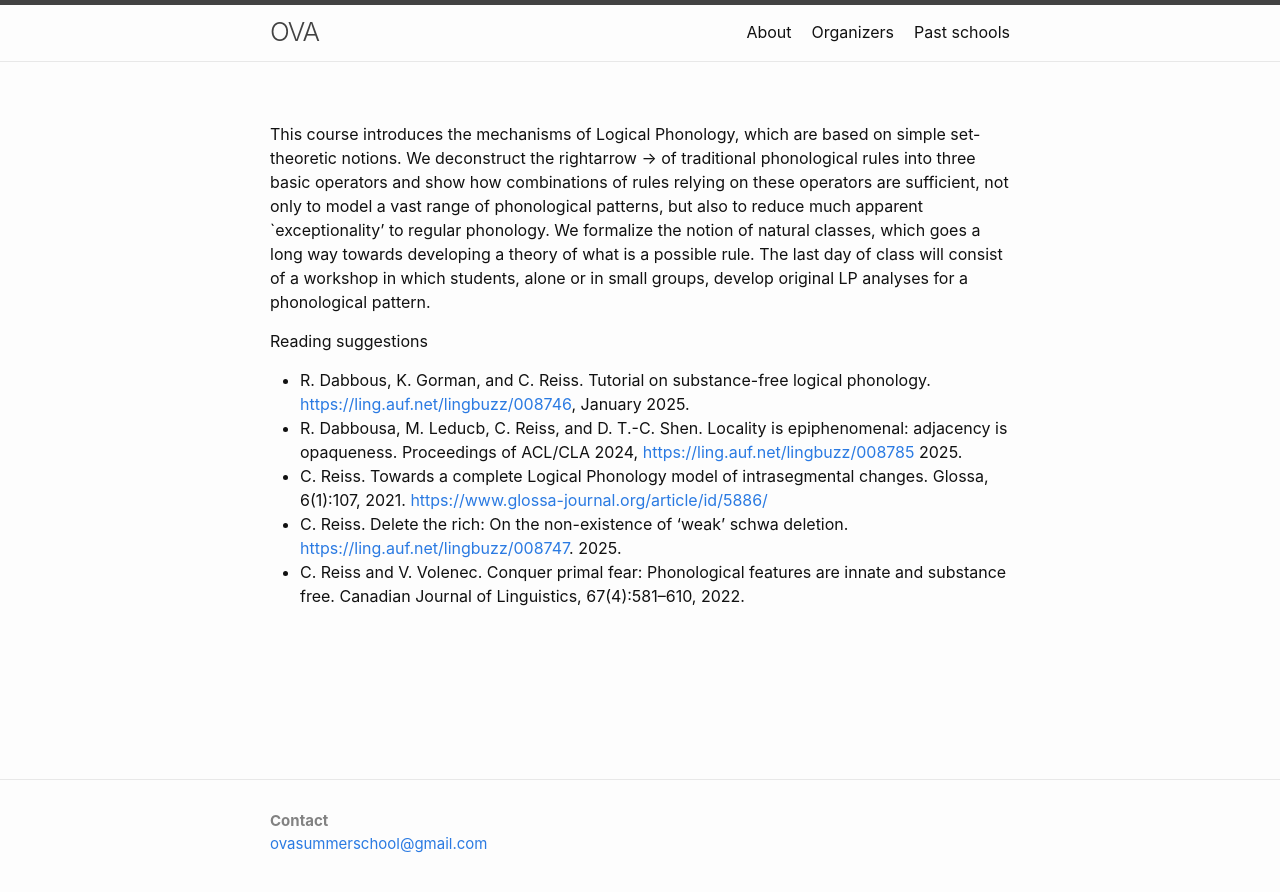
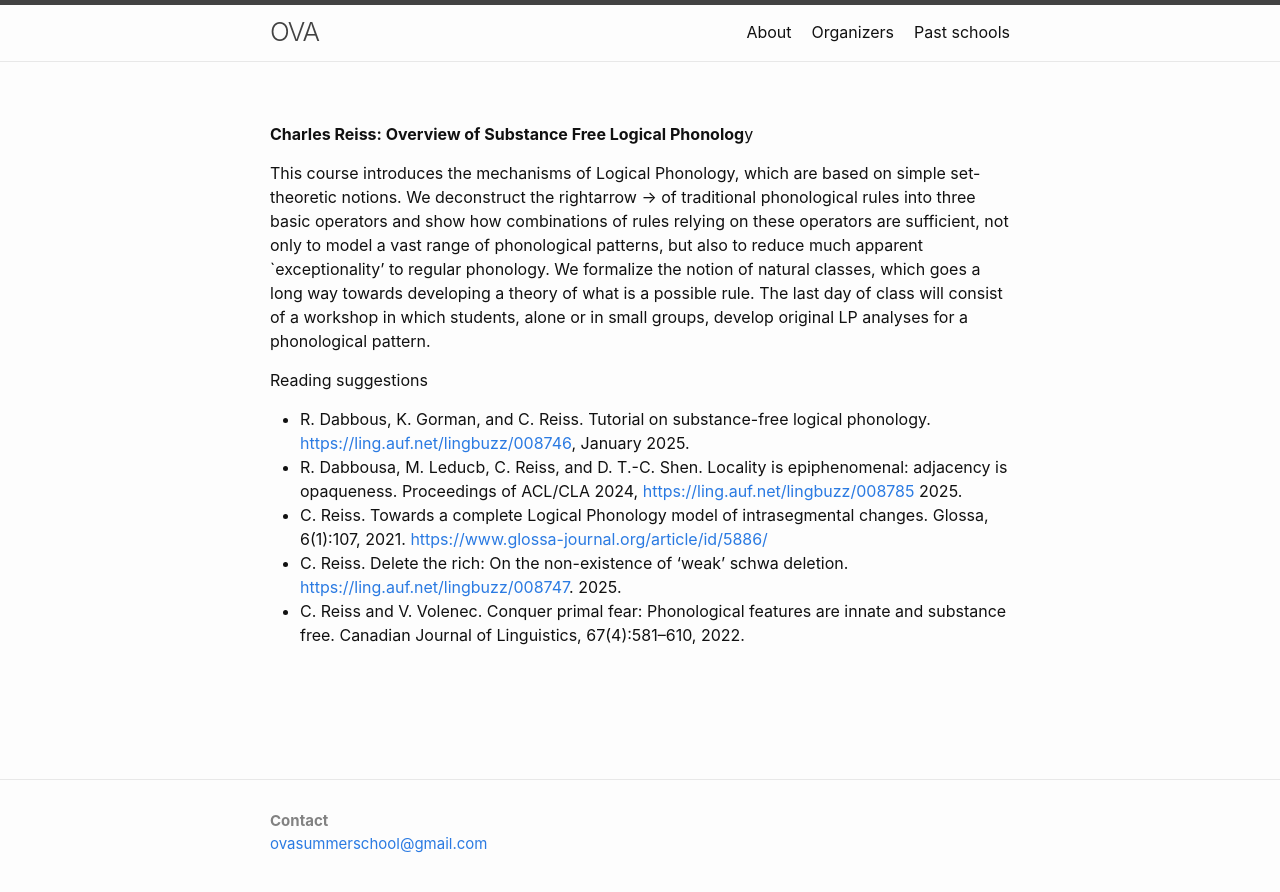
Before and after one commit to ovaschool/ovaschool.github.io, a Jekyll site: the page built from staticpages/oldprograms/zagreb2025-cs/reiss-substancefreephonology.md, in a window 1280 px wide. Shown: the top 892 px of the page. Built offline with Jekyll 4.4.1, drawn with Linux system fonts in a browser that asks for light colours; our own code applies the rules of GitHub Pages for plain Markdown files.

Commit message:
Update reiss-substancefreephonology.md

```diff
--- a/staticpages/oldprograms/zagreb2025-cs/reiss-substancefreephonology.md
+++ b/staticpages/oldprograms/zagreb2025-cs/reiss-substancefreephonology.md
@@ -4,6 +4,7 @@ permalink: /reissoverview/
 layout: page
 exclude: true
 ---
+**Charles Reiss: Overview of Substance Free Logical Phonolog**y<br/>
 
 This course introduces the mechanisms of Logical Phonology, which are based on simple set-theoretic notions. We deconstruct the rightarrow -> of traditional phonological rules into three basic operators and show how combinations of rules relying on these operators are sufficient, not only to model a vast range of phonological patterns, but also to reduce much apparent `exceptionality’ to regular phonology. We formalize the notion of natural classes, which goes a long way towards developing a theory of what is a possible rule. The last day of class will consist of a workshop in which students, alone or in small groups, develop original  LP analyses for a phonological pattern.<br/>
 
```
